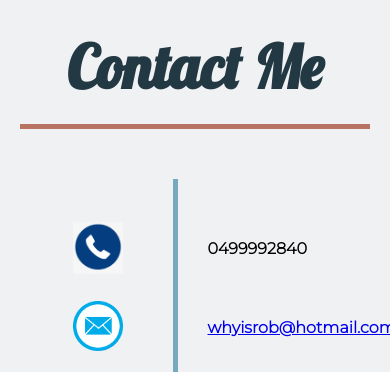
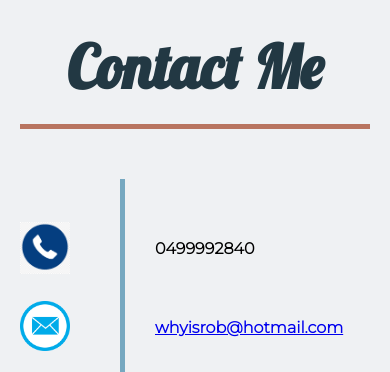
Before and after one commit to Robert-Rousset/MyPorfolio, a plain HTML site: page index.html in a window 390 px wide. Shown: the part 4290-4662 px from the top of the page. Drawn offline with Linux system fonts and the light colour scheme.

Commit message:
should all be working well on phone

```diff
--- a/style.css
+++ b/style.css
@@ -247,10 +247,17 @@ footer {
 
 @media screen and (max-width: 619px) {
     .bio {
-      border-radius: 20px;
+        border-radius: 20px;
     }
     .profilePic {
         border-radius: 20px;
         margin-top: -10px;
     }
+/*
+Just to make sure the email doesnt overflow */
+@media screen and (max-width: 420px) {
+    .contact{
+        justify-content: flex-start;
+    }
+    }
 }
```
